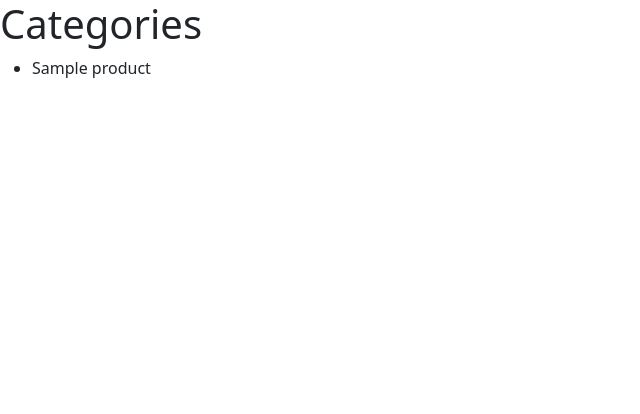
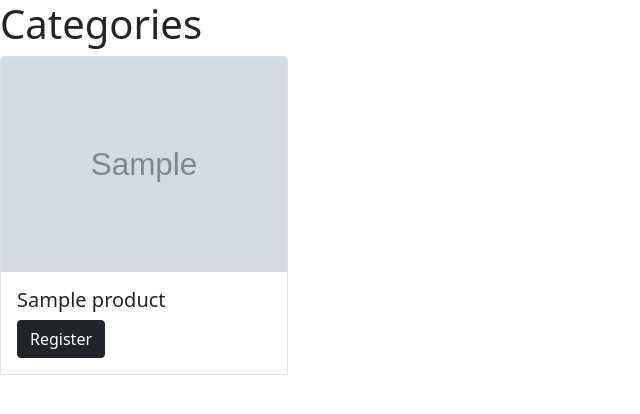
Before and after one commit to CutieMath/djangoPrac, a Python web app: template products/templates/index.html in a window 1280 px wide. Shown: the top 414 px of the page, without its empty margins (0-640 px from the left). Run offline with Jinja, Linux system fonts and the light colour scheme; the template is opened without the code that fills it: most values are stand-ins (such as "Sample title", 1, 10 or a date in 2020); grey boxes marked "Sample" are stand-in pictures.

Commit message:
finish frontend looks

```diff
--- a/products/templates/index.html
+++ b/products/templates/index.html
@@ -1,10 +1,18 @@
 {% extends 'base.html' %}
 
 {% block content %}
-    <h1>Categories</h1>
-    <ul>
+<h1>Categories</h1>
+    <div class="row">
         {% for product in products %}
-            <li>{{ product.name }}</li>
+            <div class="col">
+                <div class="card" style="width: 18rem;">
+                    <img src="{{ product.image_url }}" class="card-img-top" alt="...">
+                    <div class="card-body">
+                        <h5 class="card-title">{{ product.name }}</h5>
+                        <a href="#" class="btn btn-dark">Register</a>
+                    </div>
+                </div>
+            </div>
         {% endfor %}
-    </ul>
+    </div>
 {% endblock %}
```
